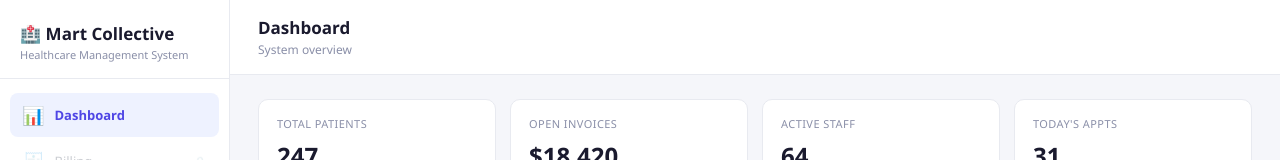
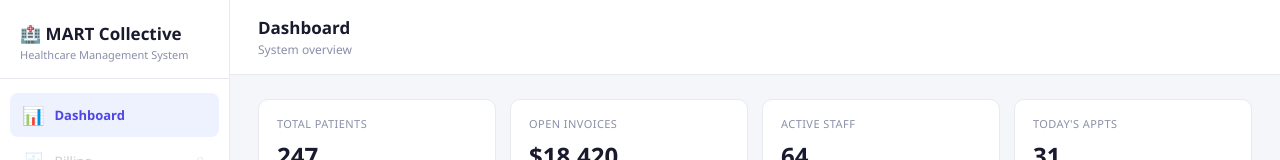
Before and after one commit to MattJohn21/Mart-Collective, a React (Create React App) app in the folder frontend/: page / in a window 1280 px wide. Shown: the top 160 px of the page. Built offline with nearby package versions, Linux system fonts and the light colour scheme; sample sign-in values are in the browser's storage.

Commit message:
Update Layout.js

```diff
--- a/frontend/src/components/Layout.js
+++ b/frontend/src/components/Layout.js
@@ -34,7 +34,7 @@ export default function Layout() {
     <div className="app-layout">
       <aside className="sidebar">
         <div className="sidebar-logo">
-          <h1>🏥 Mart Collective</h1>
+          <h1>🏥 MART Collective</h1>
           <span>Healthcare Management System</span>
         </div>
 
```
